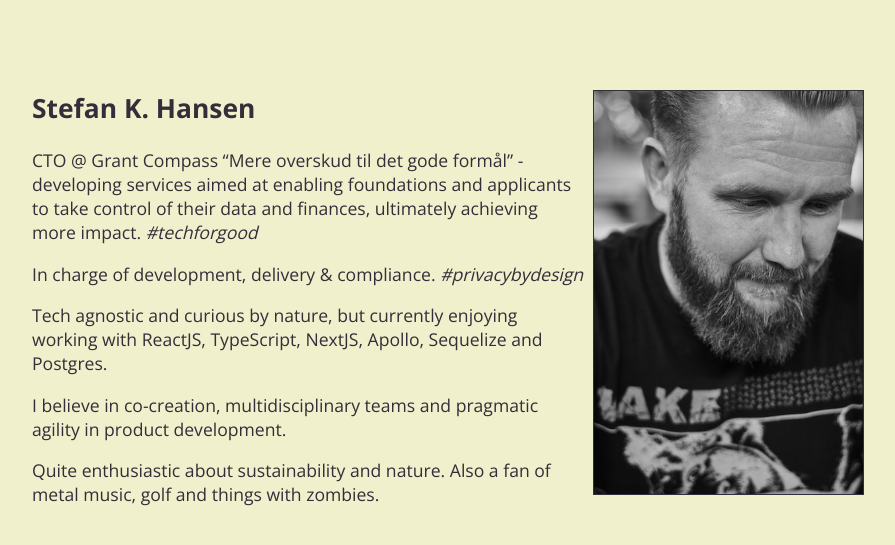
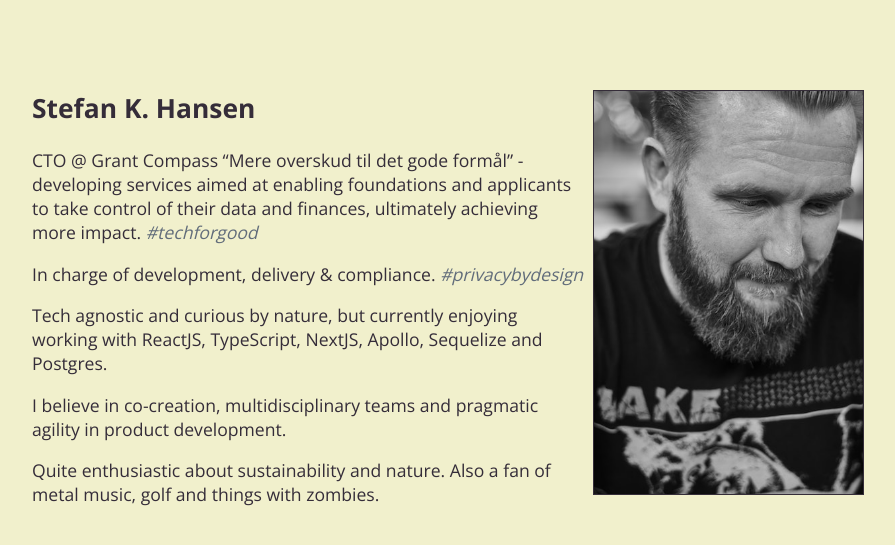
Before and after one commit to skhansen/skhansen.github.io, a Jekyll site: the page built from index.md, in a window 1280 px wide. Shown: the top 545 px of the page, without its empty margins (192-1087 px from the left). Built offline with Jekyll 4.4.1, drawn with Linux system fonts in a browser that asks for light colours; our own code applies the rules of GitHub Pages for plain Markdown files.

Commit message:
Update style.scss

```diff
--- a/assets/css/style.scss
+++ b/assets/css/style.scss
@@ -27,6 +27,9 @@ article,aside,main {
 h1 {
     margin-top:0;
 }
+em {
+    color:#616C7A;
+}
 
 .main-content {
     word-wrap: break-word;
```
